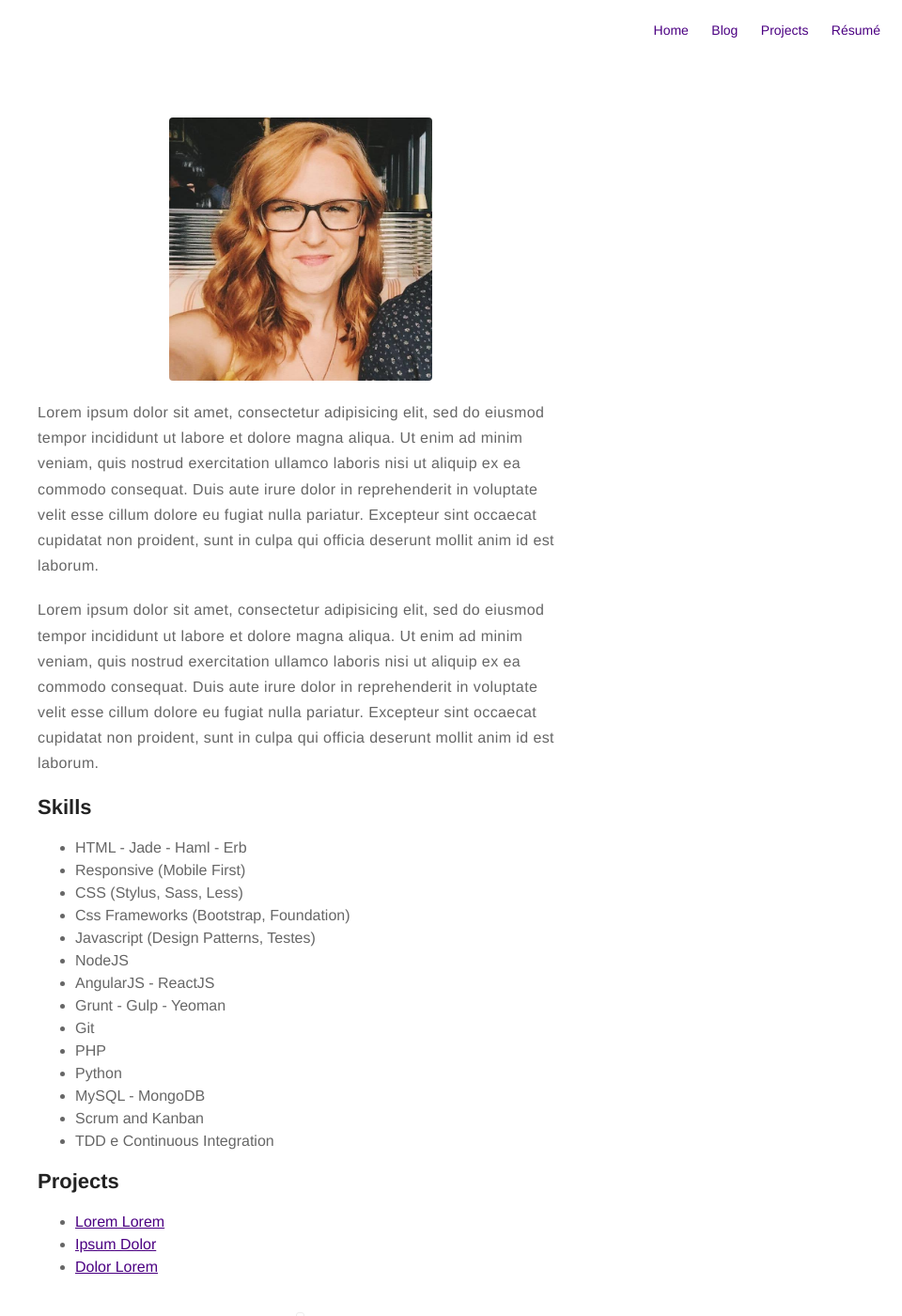
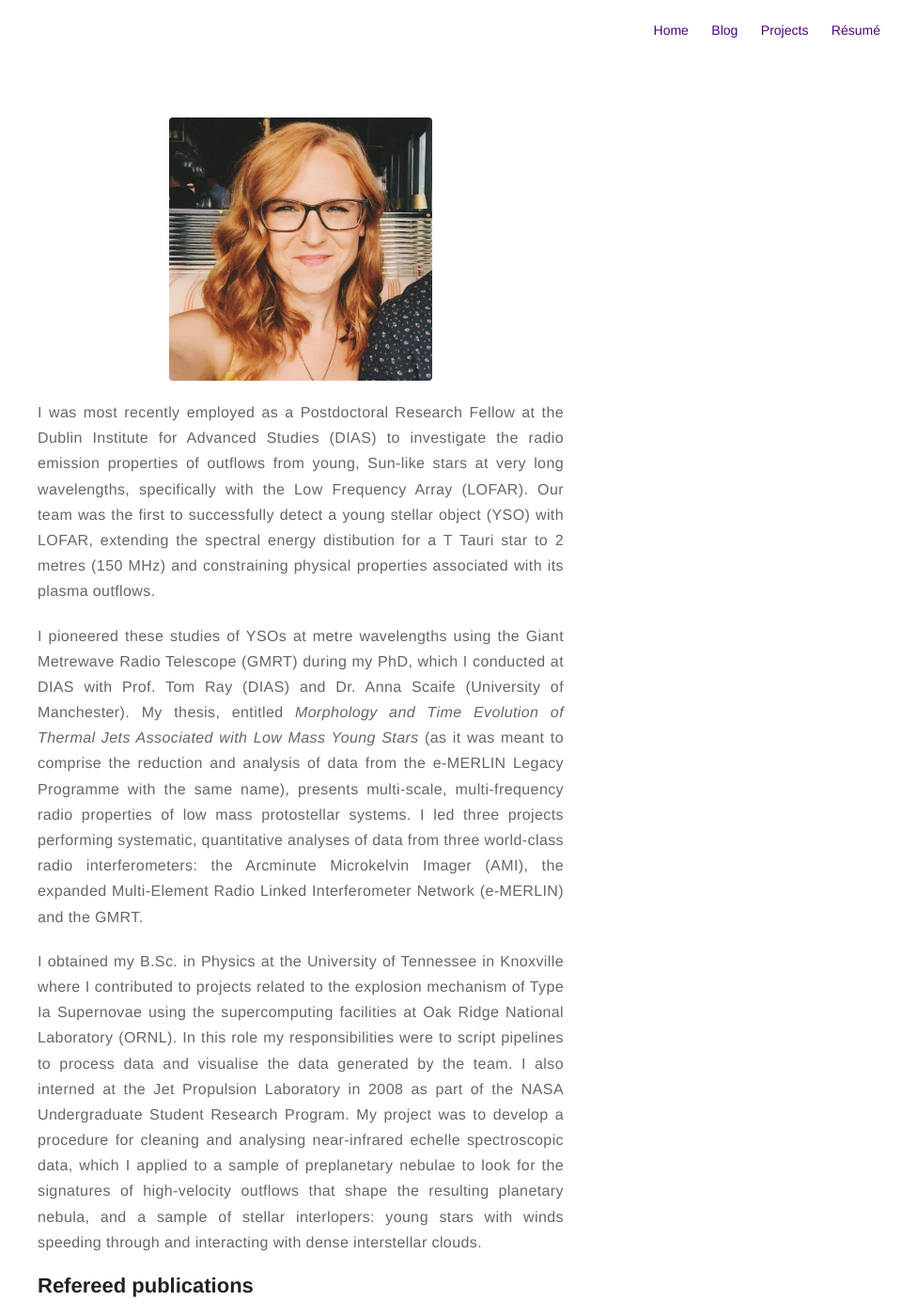
Before and after one commit to rainsworth/rainsworth.github.io_old, a Jekyll site: the page built from about.md, in a window 1280 px wide and 1400 px high. Shown: the whole window at 94% size, without its empty margins (320-1280 px from the left). Built offline with Jekyll 4.4.1, drawn with Linux system fonts in a browser that asks for light colours; some of the changed text lies outside the part shown.

Commit message:
fourth commit

```diff
--- a/about.md
+++ b/about.md
@@ -4,43 +4,32 @@ layout: page
 ---
 ![Profile Image]({{ site.url }}/{{ site.picture }})
 
-<p>Lorem ipsum dolor sit amet, consectetur adipisicing elit, sed do eiusmod
-tempor incididunt ut labore et dolore magna aliqua. Ut enim ad minim veniam,
-quis nostrud exercitation ullamco laboris nisi ut aliquip ex ea commodo
-consequat. Duis aute irure dolor in reprehenderit in voluptate velit esse
-cillum dolore eu fugiat nulla pariatur. Excepteur sint occaecat cupidatat non
-proident, sunt in culpa qui officia deserunt mollit anim id est laborum.</p>
+<p align="justify">I was most recently employed as a Postdoctoral Research Fellow at the Dublin Institute for Advanced Studies (DIAS) to investigate the radio emission properties of outflows from young, Sun-like stars at very long wavelengths, specifically with the Low Frequency Array (LOFAR). Our team was the first to successfully detect a young stellar object (YSO) with LOFAR, extending the spectral energy distibution for a T Tauri star to 2 metres (150 MHz) and constraining physical properties associated with its plasma outflows. </p>
+<p align="justify">I pioneered these studies of YSOs at metre wavelengths using the Giant Metrewave Radio Telescope (GMRT) during my PhD, which I conducted at DIAS with Prof. Tom Ray (DIAS) and Dr. Anna Scaife (University of Manchester). My thesis, entitled <i>Morphology and Time Evolution of Thermal Jets Associated with Low Mass Young Stars</i> (as it was meant to comprise the reduction and analysis of data from the e-MERLIN Legacy Programme with the same name), presents multi-scale, multi-frequency radio properties of low mass protostellar systems. I led three projects performing systematic, quantitative analyses of data from three world-class radio interferometers: the Arcminute Microkelvin Imager (AMI), the expanded Multi-Element Radio Linked Interferometer Network (e-MERLIN) and the GMRT. </p>
+<p align="justify">I obtained my B.Sc. in Physics at the University of Tennessee in Knoxville where I contributed to projects related to the explosion mechanism of Type Ia Supernovae using the supercomputing facilities at Oak Ridge National Laboratory (ORNL). In this role my responsibilities were to script pipelines to process data and visualise the data generated by the team. I also interned at the Jet Propulsion Laboratory in 2008 as part of the NASA Undergraduate Student Research Program. My project was to develop a procedure for cleaning and analysing near-infrared echelle spectroscopic data, which I applied to a sample of preplanetary nebulae to look for the signatures of high-velocity outflows that shape the resulting planetary nebula, and a sample of stellar interlopers: young stars with winds speeding through and interacting with dense interstellar clouds. </p>
 
-<p>Lorem ipsum dolor sit amet, consectetur adipisicing elit, sed do eiusmod
-tempor incididunt ut labore et dolore magna aliqua. Ut enim ad minim veniam,
-quis nostrud exercitation ullamco laboris nisi ut aliquip ex ea commodo
-consequat. Duis aute irure dolor in reprehenderit in voluptate velit esse
-cillum dolore eu fugiat nulla pariatur. Excepteur sint occaecat cupidatat non
-proident, sunt in culpa qui officia deserunt mollit anim id est laborum.</p>
 
-<h2>Skills</h2>
 
-<ul class="skill-list">
-	<li>HTML - Jade - Haml - Erb</li>
-	<li>Responsive (Mobile First)</li>
-	<li>CSS (Stylus, Sass, Less)</li>
-	<li>Css Frameworks (Bootstrap, Foundation)</li>
-	<li>Javascript (Design Patterns, Testes)</li>
-	<li>NodeJS</li>
-	<li>AngularJS - ReactJS</li>
-	<li>Grunt - Gulp - Yeoman</li>
-	<li>Git</li>
-	<li>PHP</li>
-	<li>Python</li>
-	<li>MySQL - MongoDB</li>
-	<li>Scrum and Kanban</li>
-	<li>TDD e Continuous Integration</li>
-</ul>
+<h2>Refereed publications</h2>
+<p>8. C. P. Coughlan, <b>R. E. Ainsworth</b>, J. Eislöffel, M. Höft, A. Drabent, A. M. M. Scaife, T. P. Ray, et al., “A LOFAR Detection of the Low Mass Young Star T Tau at 149 MHz”, <i>Astrophysical Journal</i>, 834, 206-213, 2017 ([ads](http://adsabs.harvard.edu/abs/2017ApJ...834..206C), [pdf](/assets/pdfs/Coughlan_2017_ApJ_834_206)).</p>
+<p>7. <b>R. E. Ainsworth</b>, C. P. Coughlan, D. A. Green, A. M. M. Scaife and T. P. Ray, “A GMRT survey of regions towards the Taurus molecular cloud at 323 and 608 MHz”, <i>Monthly Notices of the Royal Astronomical Society</i>, 462, 2904–2917, 2016 (<a href="http://adsabs.harvard.edu/abs/2016MNRAS.462.2904A">ads</a>, <a href="/Users/rainsworth/Desktop/minimalcss-master/MNRAS-2016-Ainsworth-2904-17.pdf">pdf</a>).</p>
+<p>6. <b>R. E. Ainsworth</b>, A. M. M. Scaife, D. A. Green, C. P. Coughlan and T. P. Ray, “GMRT detections of low mass young stars at 323 and 608 MHz”, <i>Monthly Notices of the Royal Astronomical Society</i>, 459, 1248–1258, 2016 (<a href="http://adsabs.harvard.edu/abs/2016MNRAS.459.1248A">ads</a>, <a href="/Users/rainsworth/Desktop/minimalcss-master/MNRAS-2016-Ainsworth-1248-58.pdf">pdf</a>).</p>
+<p>5. <b>R. E. Ainsworth</b>, A. M. M. Scaife, T. P. Ray, A. M. Taylor, D. A. Green and J. V. Buckle, “Tentative evidence for relativistic electrons generated by the jet of the young Sun-like star DG Tau,” <i>Astrophysical Journal</i>, 792, L18–L22, 2014 (<a href="http://adsabs.harvard.edu/abs/2014ApJ...792L..18A">ads</a>, <a href="/Users/rainsworth/Desktop/minimalcss-master/apjl_792_1_18.pdf">pdf</a>).</p>
+<p>4. <b>R. E. Ainsworth</b>, T. P. Ray, A. M. M. Scaife, J. S. Greaves and R. J. Beswick, “Sub–arcsecond high sensitivity measurements of the DG Tau jet with e–MERLIN,” <i>Monthly Notices of the Royal Astronomical Society</i>, 436, L64–L68, 2013 (<a href="http://adsabs.harvard.edu/abs/2013MNRAS.436L..64A">ads</a>, <a href="/Users/rainsworth/Desktop/minimalcss-master/MNRAS-2013-Ainsworth-L64-8.pdf">pdf</a>).</p>
+<p>3. <b>R. E. Ainsworth</b>, A. M. M. Scaife, T. P. Ray, et al., “AMI radio continuum observations of young stellar objects with known outflows,” <i>Monthly Notices of the Royal Astronomical Society</i>, 423, 1089–1108, 2012 (<a href="http://adsabs.harvard.edu/abs/2012MNRAS.423.1089A">ads</a>, <a href="/Users/rainsworth/Desktop/minimalcss-master/MNRAS-2012--1089-108.pdf">pdf</a>).</p>
+<p>2. A. M. M. Scaife, J. V. Buckle, <b>R. E. Ainsworth</b>, et al., “Radio continuum observations of Class I protostellar disks in Taurus: constraining the greybody tail at centimetre wavelengths,” <i>Monthly Notices of the Royal Astronomical Society</i>, 420, 3334–3343, 2012 (<a href="http://adsabs.harvard.edu/abs/2012MNRAS.420.3334S">ads</a>, <a href="/Users/rainsworth/Desktop/minimalcss-master/MNRAS-2012--3334-43.pdf">pdf</a>).</p>
+<p> 1. A. M. M. Scaife, J. Hatchell, <b>R. E. Ainsworth</b>, et al., “AMI–LA radio continuum observations of Spitzer c2d small clouds and cores: Serpens region,” <i>Monthly Notices of the Royal Astronomical Society</i>, 420, 1019–1033, 2012 (<a href="http://adsabs.harvard.edu/abs/2012MNRAS.420.1019A">ads</a>, <a href="/Users/rainsworth/Desktop/minimalcss-master/MNRAS-2012--1019-33.pdf">pdf</a>).</p>
 
-<h2>Projects</h2>
-
-<ul>
-	<li><a href="https://github.com/">Lorem Lorem</a></li>
-	<li><a href="https://github.com/">Ipsum Dolor</a></li>
-	<li><a href="https://github.com/">Dolor Lorem</a></li>
-</ul>
+<h2>Selected presentations</h2>
+<p>12. “Protostellar Jets at Very Low Radio Frequencies”, The Accretion/Outflow Connection in YSOs Workshop, ESA/ESTEC, Noordwijk, Netherlands. 28 October 2015.</p>
+<p>11. “Low mass Star Formation at Low Radio Frequencies”, Thüringer Landessternwarte, Tautenburg, Germany. 17 February 2015.</p>
+<p>10. “Low mass Star Formation at Low Frequency”, Leiden Observatory, Netherlands. 13 November 2014.</p>
+<p>9. “e–MERLIN Measurements of the DG Tau Jet: Status Update from the Thermal Jets Legacy Programme”, e-MERLIN Science Meeting, University of Manchester, UK. 11 April 2014.</p>
+<p>8. “Young, Solar-like Stars at Low Frequencies”, Postgraduate Seminar Series, University of Dublin, Trinity College, Ireland. 7 February 2014.</p>
+<p>7. “The Lowest Frequency Observations of YSOs with the GMRT”, The Metrewavelength Sky, NCRA–TIFR, Pune, India. 10 December 2013.</p>
+<p>6. “The Lowest Frequency Observations of YSOs with the GMRT” (poster), Protostars and Planets VI, Heidelberg, Germany. 15 July 2013.</p>
+<p>5. “Radio continuum observations of low mass young stars driving outflows”, Radio Stars and Their Lives in the Galaxy Workshop, MIT Haystack Observatory, Westford, Massachusetts. 3 October 2012.</p>
+<p>4. “Radio continuum observations of low mass young stars”, Astronomical Science Group of Ireland Spring Meeting, Birr, Ireland. 19 April 2012.</p>
+<p>3. “Radio continuum observations of low mass young stars” (poster), National Astronomy Meeting of the Royal Astronomical Society, Manchester, UK. 27 March 2012.</p>
+<p>2. “AMI–LA radio continuum observations of low mass young stars”, University of Southampton, Southampton, UK. 7 November 2011.</p>
+<p>1. “AMI–LA radio continuum observations of low mass young stars: target sample for e–MERLIN legacy project”, Young European Radio Astronomers Conference, Manchester, UK. 18 July 2011.</p>
```
Also changed, not shown: 9 other files.
